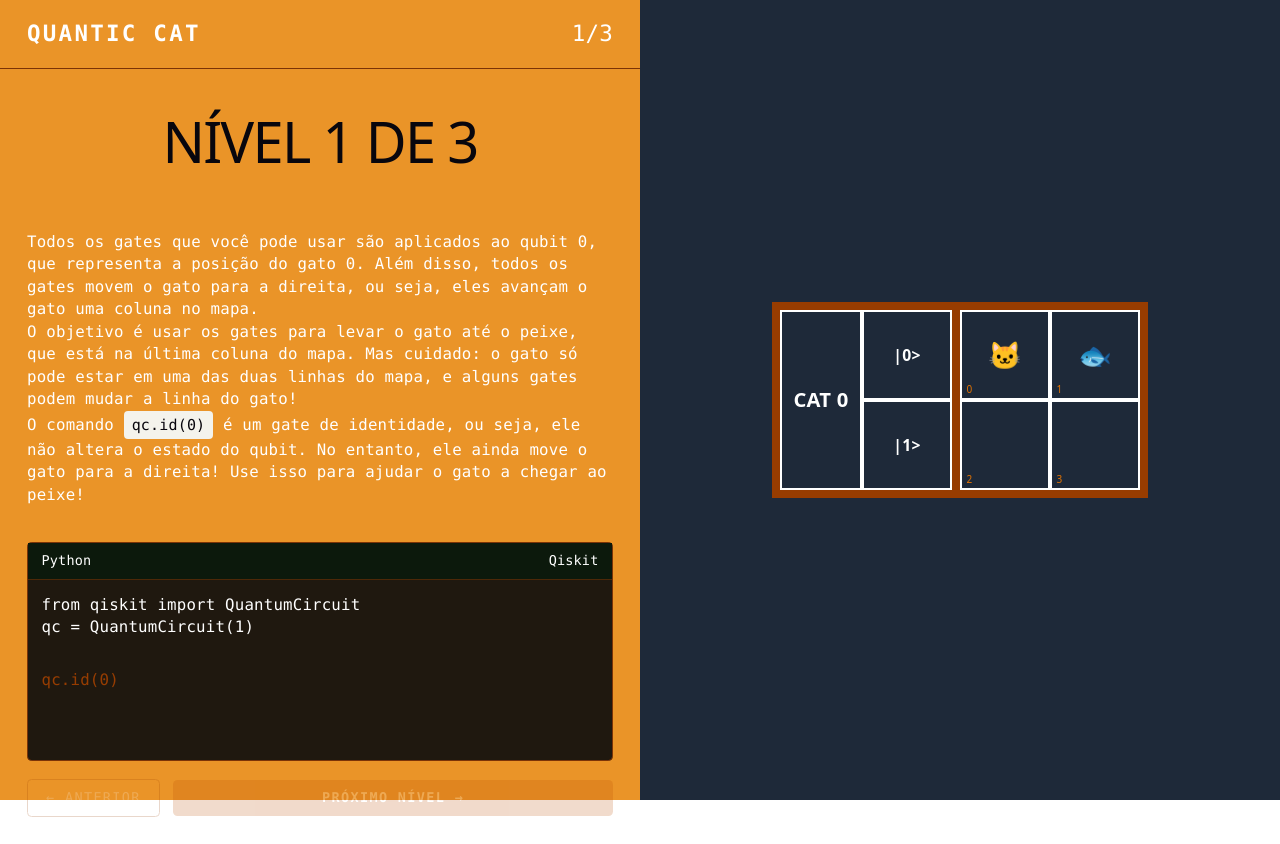
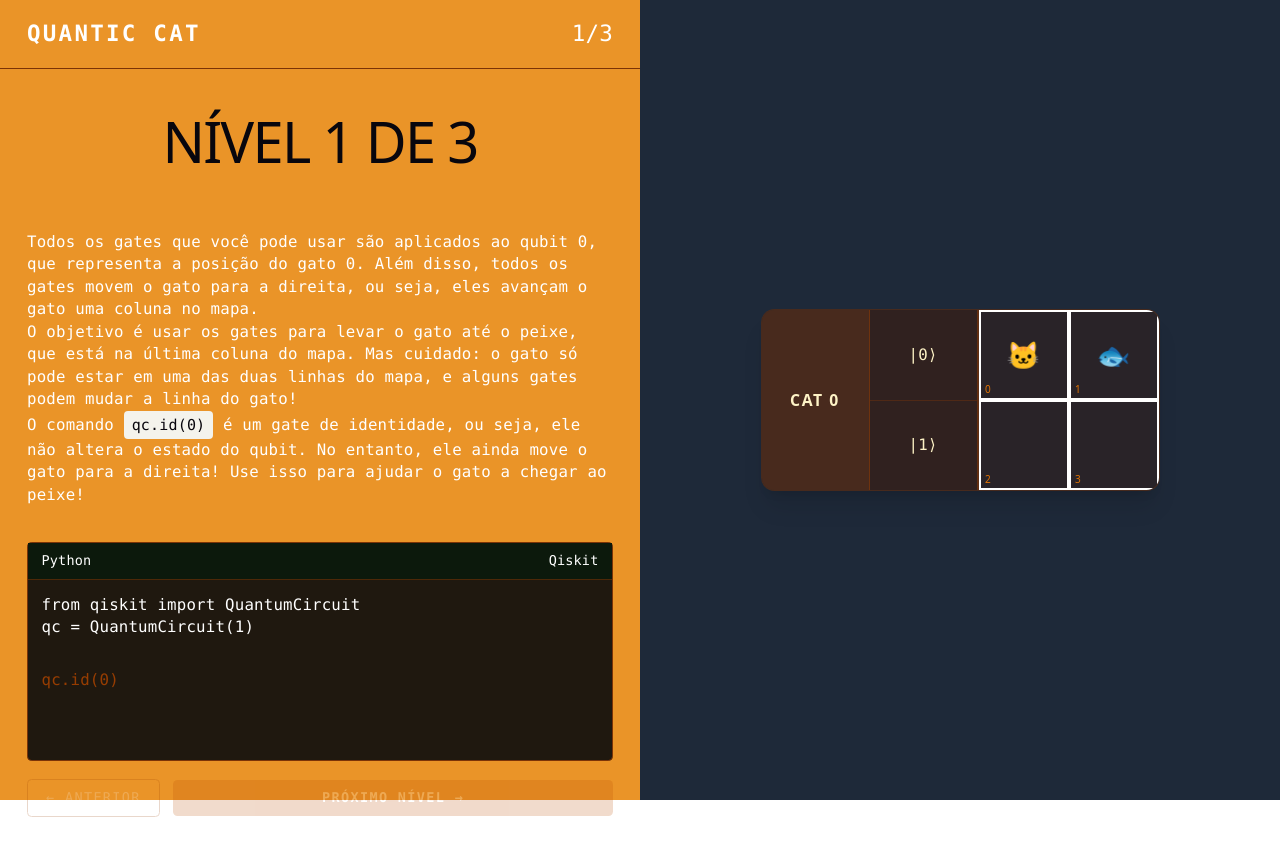
Before and after one commit to DiogoHD/quantic-cat, a React (Vite) app: page / in a window 1280 px wide. Built offline with nearby package versions, Linux system fonts and the light colour scheme.

Commit message:
Better Map Design

```diff
--- a/src/components/map.tsx
+++ b/src/components/map.tsx
@@ -33,31 +33,32 @@ export function Map({ cols, catPosition, fishPosition, hasWon }: MapProps) {
         </div>
       )}
 
-      <div className="flex flex-row">
+      <div className="flex flex-row rounded-xl overflow-hidden shadow-xl border border-amber-900/40 bg-amber-950/20">
+
         {/* Qubit Name */}
-        <div className="flex border-8 border-r-0 border-amber-800 w-20">
-          <p className="flex items-center justify-center text-lg font-bold uppercase text-center w-full h-full border-2 border-white">
+        <div className="w-24 bg-amber-900/40 flex items-center justify-center border-r border-amber-800/50">
+          <p className="text-sm font-bold uppercase tracking-widest text-amber-100">
             Cat 0
           </p>
         </div>
 
         {/* Qubit State */}
-        <div className="grid grid-cols-1 grid-rows-2 items-center border-8 border-x-0 border-amber-800 w-20">
-          <div className="flex h-full w-full border-2 border-white items-center justify-center">
-            <p className="text-sm font-bold uppercase text-center">
-              |0{'>'}
+        <div className="w-24 flex flex-col border-r border-amber-800/50 bg-amber-950/30">
+          <div className="flex-1 flex items-center justify-center border-b border-amber-800/30">
+            <p className="text-sm font-mono text-amber-100">
+              |0⟩
             </p>
           </div>
-          <div className="flex h-full w-full border-2 border-white items-center justify-center">
-            <p className="text-sm font-bold uppercase text-center">
-              |1{'>'}
+          <div className="flex-1 flex items-center justify-center">
+            <p className="text-sm font-mono text-amber-100">
+              |1⟩
             </p>
           </div>
         </div>
 
         {/* Grid container */}
         <div
-          className={`grid grid-rows-2 border-8 border-amber-800`}
+          className="grid border-l border-amber-800/50 bg-amber-950/10"
           style={{
             gridTemplateColumns: `repeat(${cols}, minmax(0, 1fr))`,
           }}
```
